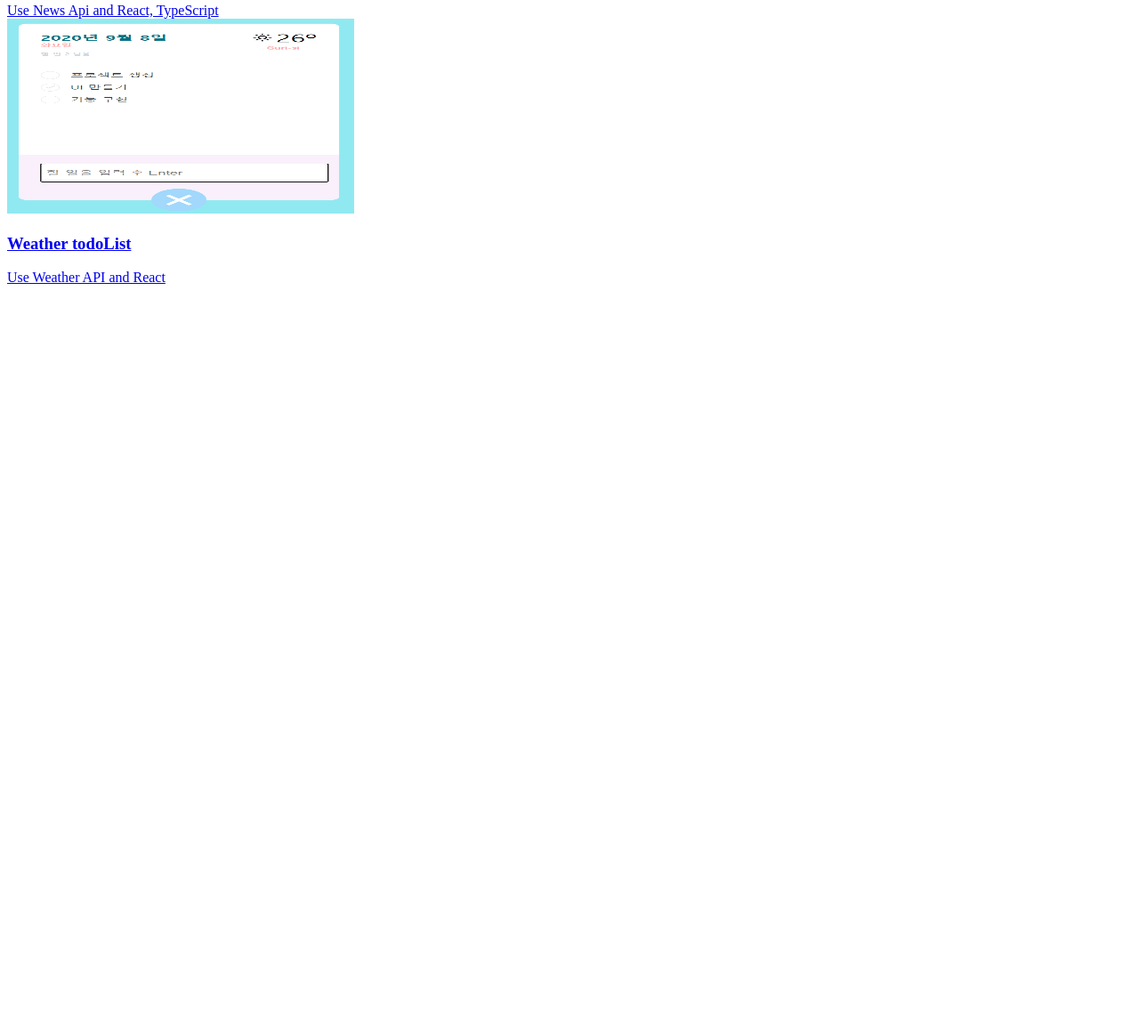
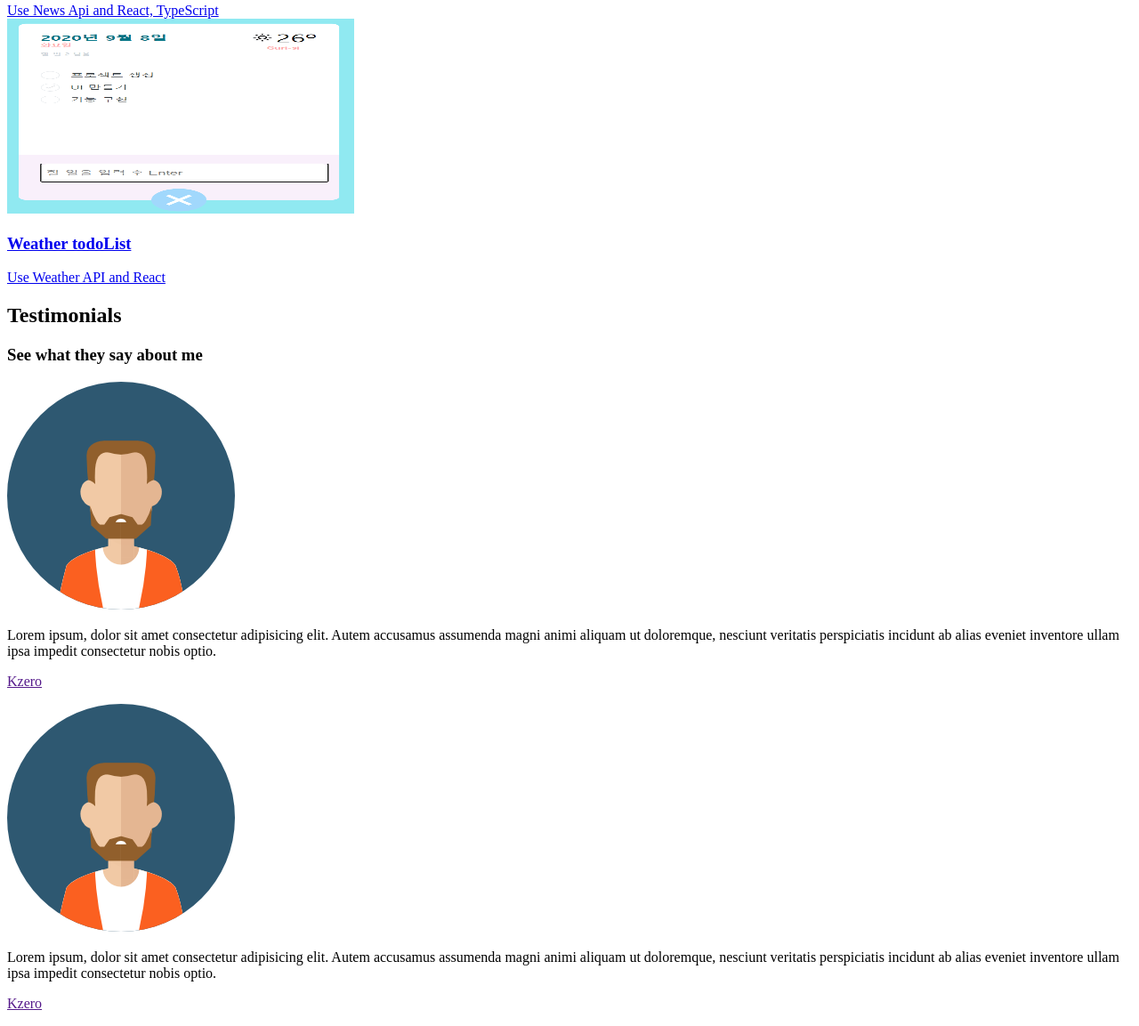
Before and after one commit to tennoken/myPortfolio, a plain HTML site: page index.html in a window 1280 px wide. Shown: the part 3024-4177 px from the top of the page at 89% size. Before the commit the page ends 3353 px from the top, so only its background shows below. Drawn offline with Linux system fonts and the light colour scheme.

Commit message:
HTML : testimonial

```diff
--- a/index.html
+++ b/index.html
@@ -254,7 +254,48 @@
       </div>
     </section>
     <!-- Testimonials -->
-    <section id="testimonials"></section>
+    <section id="testimonials">
+      <h1>Testimonials</h1>
+      <h3>See what they say about me</h3>
+      <div class="testimoials">
+        <div class="testimonial">
+          <img
+            src="imgs/testimonial/avatar.png"
+            alt="People"
+            class="testimonial__avatar"
+          />
+          <div class="testimonial__speech-bubble">
+            <p>
+              Lorem ipsum, dolor sit amet consectetur adipisicing elit. Autem
+              accusamus assumenda magni animi aliquam ut doloremque, nesciunt
+              veritatis perspiciatis incidunt ab alias eveniet inventore ullam
+              ipsa impedit consectetur nobis optio.
+            </p>
+            <p class="name">
+              <a href="">Kzero</a>
+            </p>
+          </div>
+        </div>
+        <div class="testimonial">
+          <img
+            src="imgs/testimonial/avatar.png"
+            alt="People"
+            class="testimonial__avatar"
+          />
+          <div class="testimonial__speech-bubble">
+            <p>
+              Lorem ipsum, dolor sit amet consectetur adipisicing elit. Autem
+              accusamus assumenda magni animi aliquam ut doloremque, nesciunt
+              veritatis perspiciatis incidunt ab alias eveniet inventore ullam
+              ipsa impedit consectetur nobis optio.
+            </p>
+            <p class="name">
+              <a href="">Kzero</a>
+            </p>
+          </div>
+        </div>
+      </div>
+    </section>
     <!-- Contact -->
     <section id="contact"></section>
   </body>
```
Also changed, not shown: imgs/testimonial/avatar.png (added).
